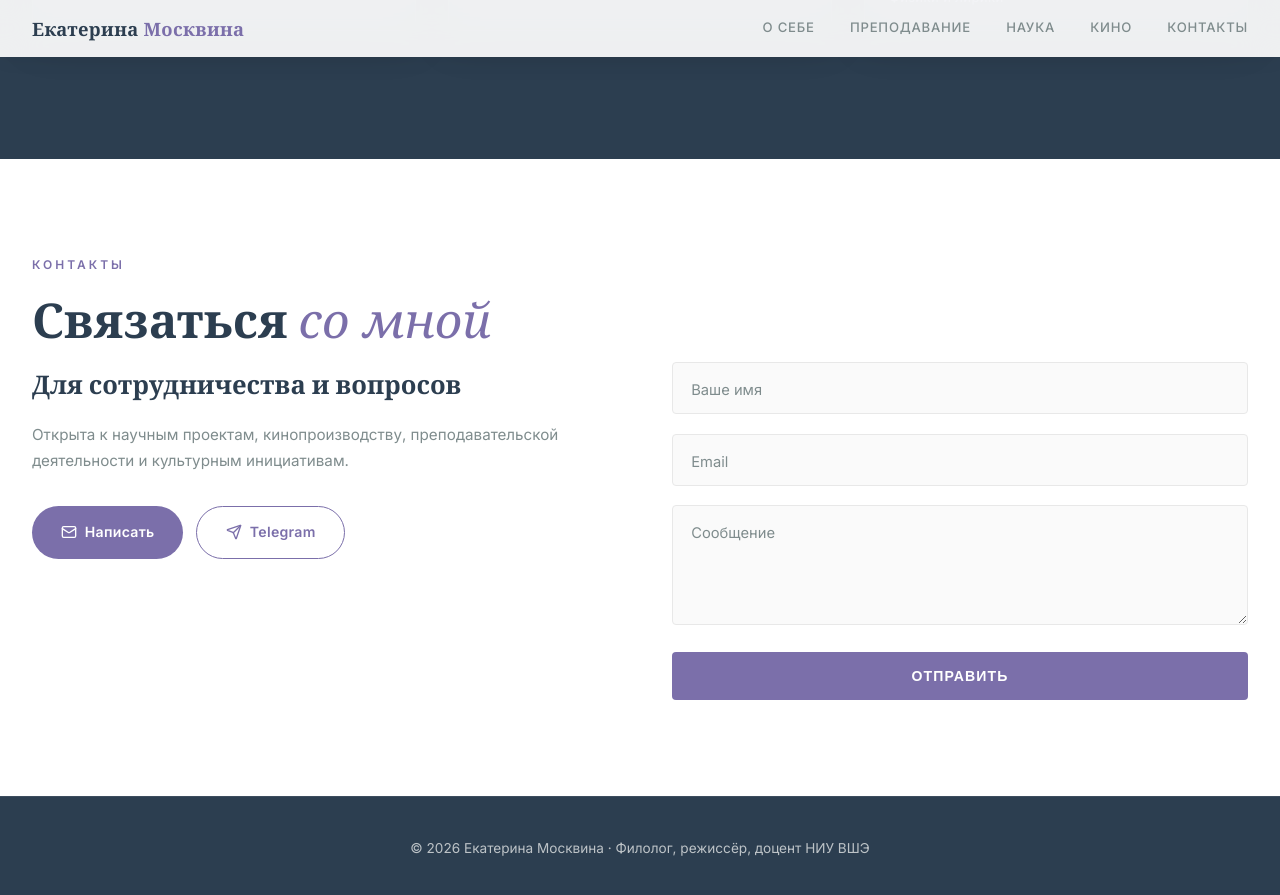
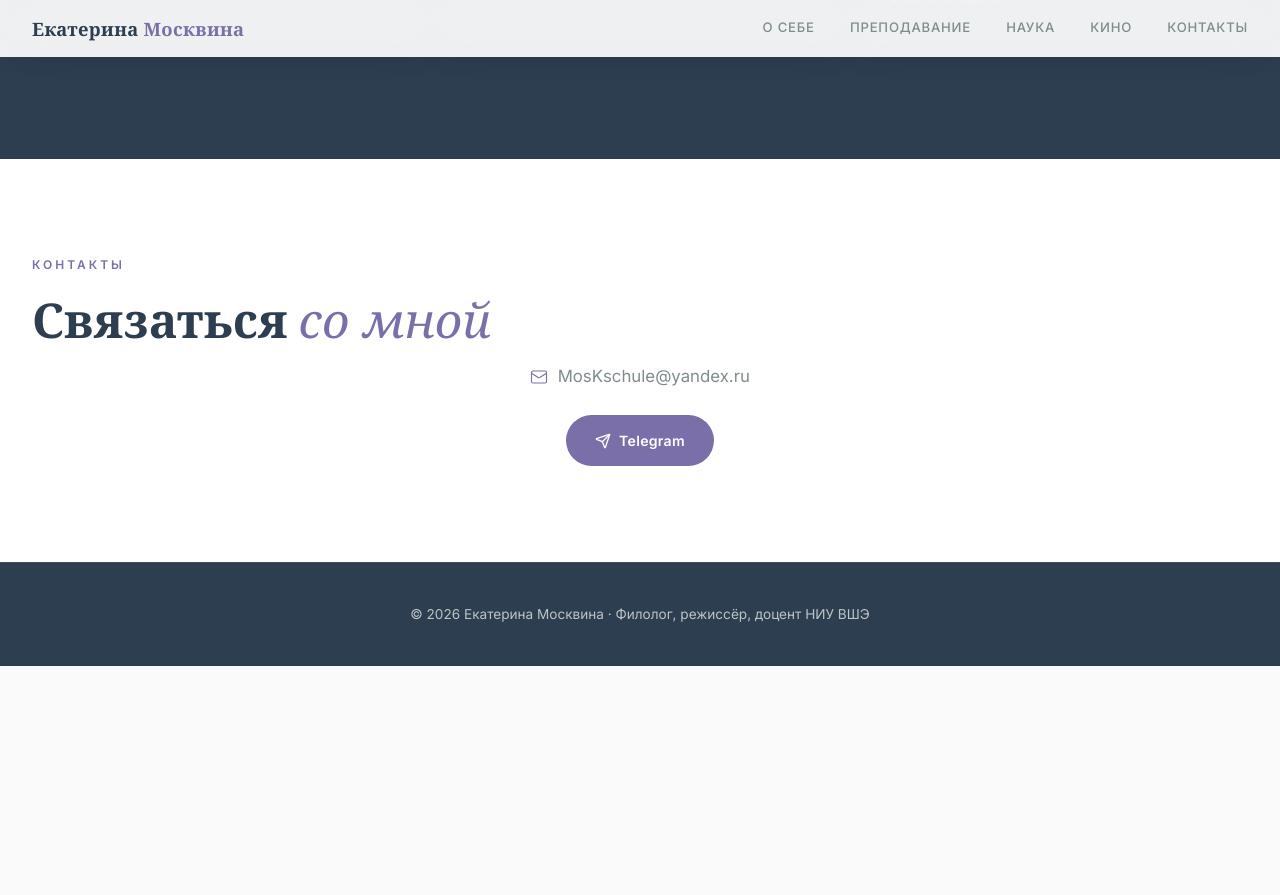
Before and after one commit to bars4um-sys/KateM, a Jekyll site: the page built from index.html, in a window 1280 px wide and 900 px high, scrolled down 5333 px. Shown: the top 895 px of the window. Built offline with Jekyll 4.4.1, drawn with Linux system fonts in a browser that asks for light colours; some web fonts are replaced; after the commit the page ends 5999 px from its top, so only the background shows below that.

Commit message:
contacts: убрана форма, оставлена кнопка Telegram + email-строка
- Удалён блок «отправить сообщение» (форма + JS валидации)
- Оставлена кнопка «Telegram» (pill, accent)
- Добавлена информационная строка с email и иконкой mail
- Центрированный layout вместо двухколоночного

```diff
--- a/_includes/contacts.html
+++ b/_includes/contacts.html
@@ -2,38 +2,13 @@
   <div class="container">
     <div class="section-label reveal">Контакты</div>
     <h2 class="section-title reveal reveal-delay-1">Связаться <span class="italic">со мной</span></h2>
-    <div class="contact-grid">
-      <div class="contact-info reveal reveal-delay-2">
-        <h3>Для сотрудничества и вопросов</h3>
-        <p>Открыта к научным проектам, кинопроизводству, преподавательской деятельности и культурным инициативам.</p>
-        <div class="contact-buttons">
-          <a href="mailto:MosKschule@yandex.ru?subject=Вопрос&body=Здравствуйте! " class="btn btn-primary">
-            <i data-lucide="mail"></i> Написать
-          </a>
-          <a href="https://t.me/sapohrap" target="_blank" rel="noopener" class="btn btn-outline">
-            <i data-lucide="send"></i> Telegram
-          </a>
-        </div>
+    <div class="contact-center reveal reveal-delay-2">
+      <p class="contact-email"><i data-lucide="mail"></i> MosKschule@yandex.ru</p>
+      <div class="contact-buttons">
+        <a href="https://t.me/sapohrap" target="_blank" rel="noopener" class="btn btn-primary">
+          <i data-lucide="send"></i> Telegram
+        </a>
       </div>
-      <form class="contact-form reveal reveal-delay-3" id="contactForm" novalidate>
-        <div class="form-group">
-          <input type="text" id="fName" placeholder=" " required>
-          <label for="fName">Ваше имя</label>
-          <div class="form-error" id="errName">Пожалуйста, введите имя</div>
-        </div>
-        <div class="form-group">
-          <input type="email" id="fEmail" placeholder=" " required>
-          <label for="fEmail">Email</label>
-          <div class="form-error" id="errEmail">Введите корректный email</div>
-        </div>
-        <div class="form-group">
-          <textarea id="fMsg" placeholder=" " required></textarea>
-          <label for="fMsg">Сообщение</label>
-          <div class="form-error" id="errMsg">Введите сообщение</div>
-        </div>
-        <button type="submit" class="btn-submit">Отправить</button>
-        <div class="form-success" id="formSuccess">✓ Сообщение отправлено! Я свяжусь с вами в ближайшее время.</div>
-      </form>
     </div>
   </div>
 </section>
--- a/assets/css/main.css
+++ b/assets/css/main.css
@@ -155,31 +155,14 @@ section{padding:6rem 0;position:relative}
 
 /* ===== CONTACTS ===== */
 #contacts{background:var(--bg-white);color:var(--text-dark)}
-.contact-grid{display:grid;grid-template-columns:1fr 1fr;gap:4rem;align-items:start}
-.contact-info h3{font-family:var(--serif);font-size:1.6rem;color:var(--primary);margin-bottom:1rem}
-.contact-info p{color:var(--text-muted);margin-bottom:2rem;font-size:.95rem}
-.contact-buttons{display:flex;flex-wrap:wrap;gap:.8rem;margin-bottom:2rem}
+.contact-center{display:flex;flex-direction:column;align-items:center;text-align:center;gap:1.5rem}
+.contact-email{display:flex;align-items:center;gap:.6rem;font-size:1.05rem;color:var(--text-muted);font-weight:400}
+.contact-email i,.contact-email svg{width:18px;height:18px;color:var(--accent);stroke-width:1.5}
+.contact-buttons{display:flex;flex-wrap:wrap;gap:.8rem;justify-content:center}
 .btn{display:inline-flex;align-items:center;justify-content:center;gap:.5rem;font-weight:600;font-size:.88rem;padding:.85rem 1.8rem;border-radius:100px;border:none;cursor:pointer;transition:all .3s;letter-spacing:.02em;text-decoration:none}
 .btn svg,.btn i{width:16px;height:16px;stroke-width:2}
 .btn-primary{background:var(--accent);color:#fff}
 .btn-primary:hover{background:var(--accent-dark);transform:translateY(-2px);box-shadow:0 10px 28px rgba(123,111,170,.28)}
-.btn-outline{background:transparent;color:var(--accent);border:1.5px solid var(--accent)}
-.btn-outline:hover{background:var(--accent);color:#fff;transform:translateY(-2px);box-shadow:0 10px 28px rgba(123,111,170,.2)}
-.contact-form{display:flex;flex-direction:column;gap:1.2rem}
-.form-group{position:relative}
-.form-group input,.form-group textarea{width:100%;padding:1rem 1.2rem;background:var(--bg-light);border:1px solid var(--border);border-radius:4px;color:var(--text-dark);font-family:var(--sans);font-size:.92rem;transition:all .3s}
-.form-group input:focus,.form-group textarea:focus{outline:none;border-color:var(--accent);box-shadow:0 0 0 2px rgba(123,111,170,.1)}
-.form-group textarea{min-height:120px;resize:vertical}
-.form-group label{position:absolute;top:1rem;left:1.2rem;color:var(--text-muted);font-size:.92rem;pointer-events:none;transition:all .25s}
-.form-group input:focus+label,.form-group input:not(:placeholder-shown)+label,
-.form-group textarea:focus+label,.form-group textarea:not(:placeholder-shown)+label{top:-.65rem;left:.8rem;font-size:.72rem;color:var(--accent);background:var(--bg-white);padding:0 .4rem}
-.form-error{font-size:.78rem;color:#E85A5A;margin-top:.3rem;display:none}
-.form-error.show{display:block}
-.btn-submit{background:var(--accent);color:var(--text-light);border:none;padding:1rem 2rem;border-radius:4px;font-size:.88rem;font-weight:600;letter-spacing:.08em;text-transform:uppercase;cursor:pointer;transition:all .3s;position:relative;overflow:hidden}
-.btn-submit:hover{background:var(--accent-dark);transform:translateY(-2px);box-shadow:0 10px 30px rgba(123,111,170,.25)}
-.btn-submit:active{transform:translateY(0)}
-.form-success{display:none;background:rgba(123,111,170,.08);border:1px solid var(--accent);color:var(--accent-dark);padding:1rem;border-radius:4px;text-align:center;font-size:.9rem}
-.form-success.show{display:block;animation:fadeUp .5s}
 
 /* ===== PODCASTS ===== */
 #podcasts{background:var(--bg-dark);color:var(--text-light)}
@@ -217,7 +200,7 @@ footer p a{color:var(--accent-light)}
   .hero-portrait{max-width:320px;margin:0 auto}
   .hero-stats{gap:1.5rem}
   .hero-stat .num{font-size:1.8rem}
-  .about-grid,.cinema-grid,.contact-grid{grid-template-columns:1fr}
+  .about-grid,.cinema-grid{grid-template-columns:1fr}
   .teaching-grid,.books-grid{grid-template-columns:1fr}
   .book-card{flex-direction:column}
   .book-cover{width:100%;min-height:auto;aspect-ratio:3/2}
--- a/assets/js/main.js
+++ b/assets/js/main.js
@@ -49,36 +49,6 @@ window.addEventListener('scroll',()=>{
   }
 });
 
-// ===== CONTACT FORM =====
-const form=document.getElementById('contactForm');
-form.addEventListener('submit',(e)=>{
-  e.preventDefault();
-  let valid=true;
-
-  const name=document.getElementById('fName');
-  const errName=document.getElementById('errName');
-  if(name.value.trim().length<2){errName.classList.add('show');valid=false;}
-  else{errName.classList.remove('show');}
-
-  const email=document.getElementById('fEmail');
-  const errEmail=document.getElementById('errEmail');
-  const emailRe=/^[^\s@]+@[^\s@]+\.[^\s@]+$/;
-  if(!emailRe.test(email.value)){errEmail.classList.add('show');valid=false;}
-  else{errEmail.classList.remove('show');}
-
-  const msg=document.getElementById('fMsg');
-  const errMsg=document.getElementById('errMsg');
-  if(msg.value.trim().length<5){errMsg.classList.add('show');valid=false;}
-  else{errMsg.classList.remove('show');}
-
-  if(valid){
-    const success=document.getElementById('formSuccess');
-    success.classList.add('show');
-    form.reset();
-    setTimeout(()=>success.classList.remove('show'),5000);
-  }
-});
-
 // ===== SMOOTH SCROLL =====
 document.querySelectorAll('a[href^="#"]').forEach(anchor=>{
   anchor.addEventListener('click',function(e){
```
